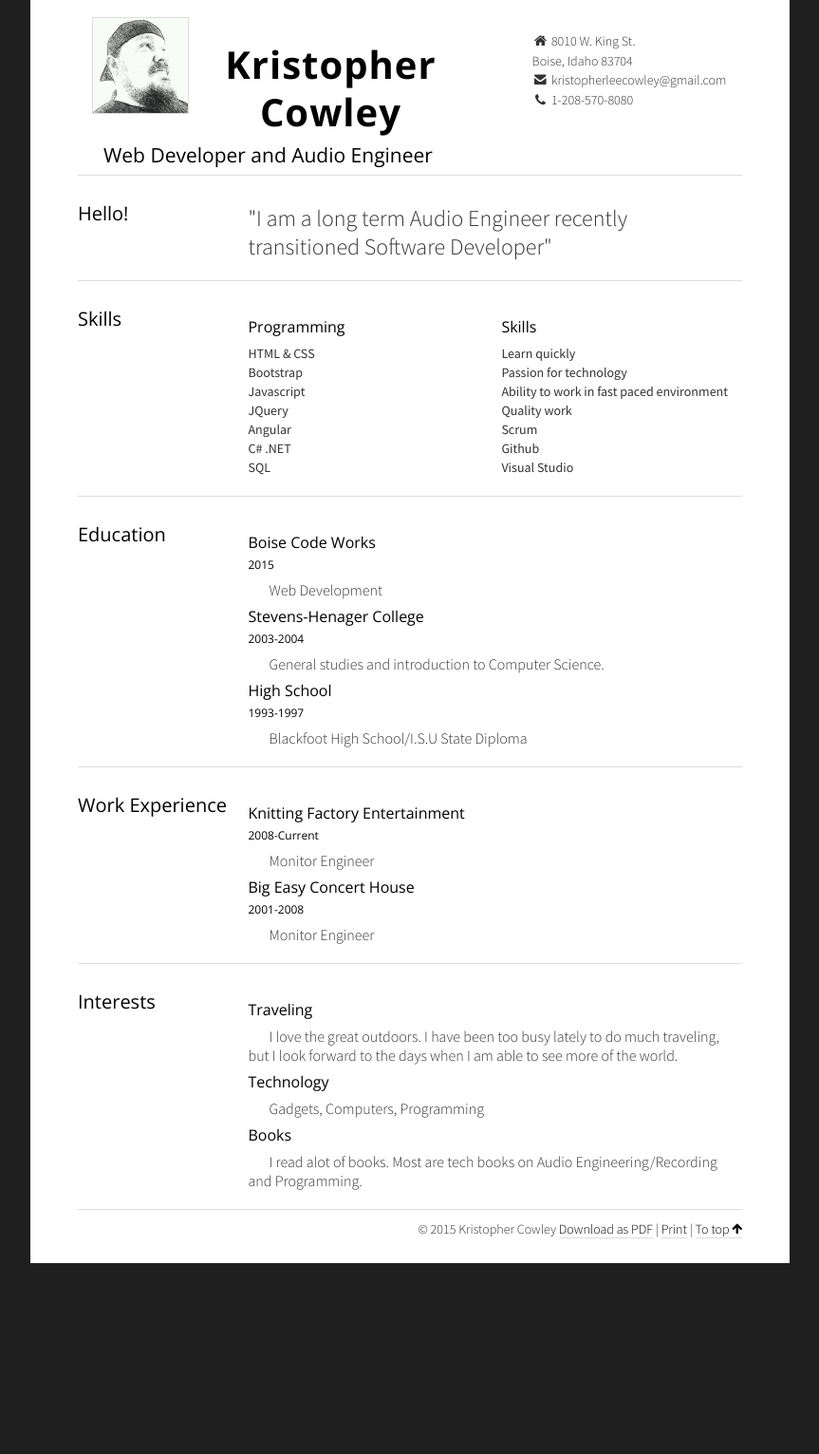
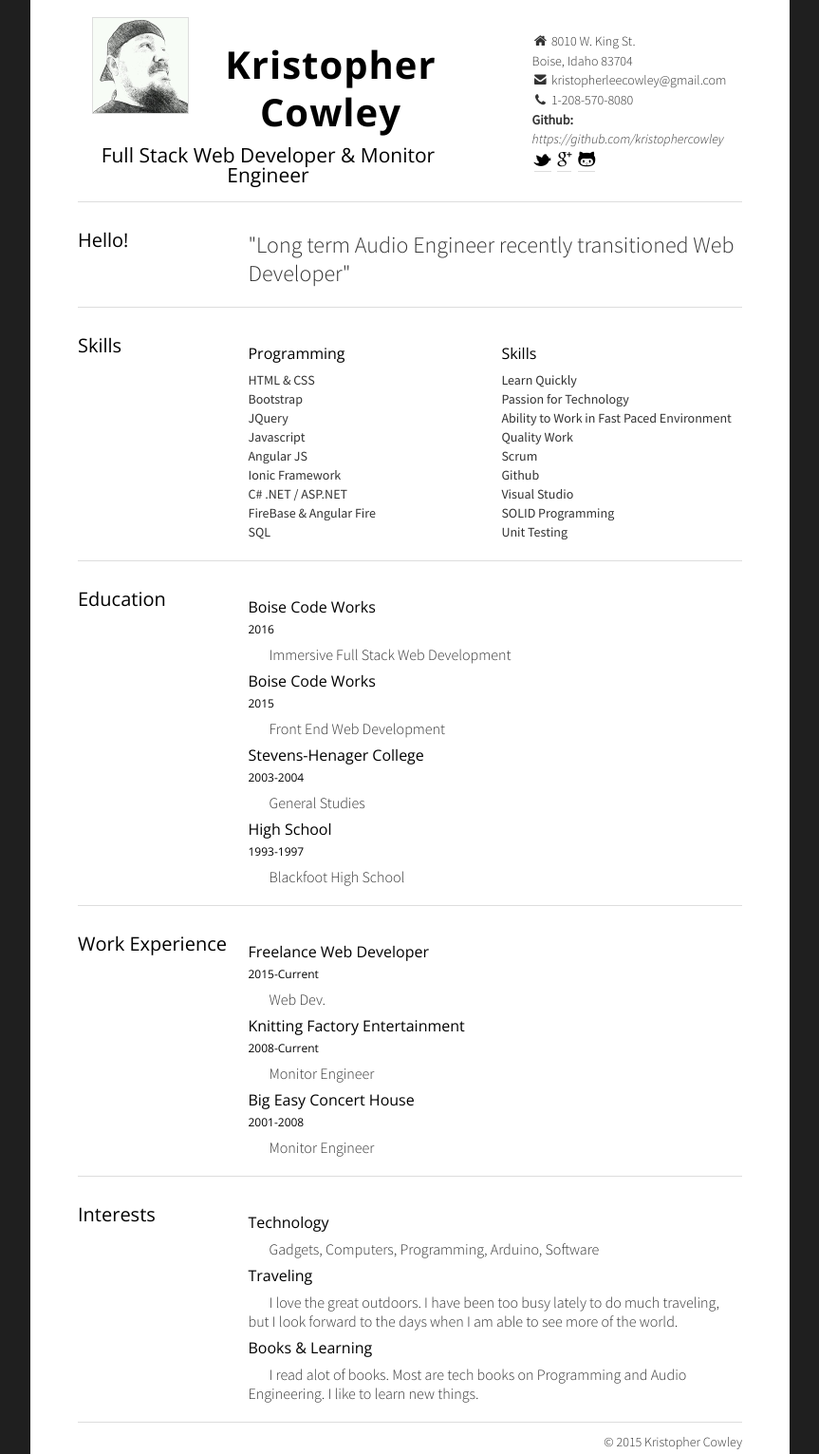
Before and after one commit to kristophercowley/Simple-Resume, a plain HTML site: page index.html in a window 1280 px wide. Shown: the part 42-1573 px from the top of the page at 95% size, without its empty margins (208-1071 px from the left). Before the commit the page ends 1392 px from the top, so only its background shows below. Drawn offline with nearby package versions, Linux system fonts and the light colour scheme.

Commit message:
Updated to 2016

```diff
--- a/index.html
+++ b/index.html
@@ -41,7 +41,7 @@
             <div class="title span7">
                 <img width="100" src="assets/img/pencilphoto.jpg" title="That`s me!" alt="My Profile" />
                 <h1>Kristopher Cowley</h1>
-				<h2>Web Developer and Audio Engineer</h2>
+                <h2>Full Stack Web Developer & Monitor Engineer</h2>
             </div>
             <div class="social offset1 span4">
                 <ul>
@@ -49,10 +49,11 @@
                     <li>Boise, Idaho 83704</li>
                     <li><i class="icon-envelope-alt"></i> kristopherleecowley@gmail.com</li>
                     <li><i class="icon-phone"></i> 1-208-570-8080</li>
-					<!--<li><a href="https://twitter.com/kristopherleec"><i class="icon-twitter" ></i></a>
-						<a href="https://www.facebook.com/KRistOpher.lee.coWLEY"><i class="icon-facebook" ></i></a>
+                    <li><b>Github: </b><i> https://github.com/kristophercowley</i></li>
+                    <a href="https://twitter.com/kristopherleec"><i class="icon-twitter" ></i></a>
+                    <!--<a href="https://www.facebook.com/KRistOpher.lee.coWLEY"><i class="icon-facebook" ></i></a>-->
                     <a href="https://plus.google.com/u/0/115718143756381940522/posts"><i class="icon-google-plus" ></i></a>
-						<a href="https://github.com/kristophercowley"><i class="icon-github" ></i></a></li>-->
+                    <a href="https://github.com/kristophercowley"><i class="icon-github" ></i></a></li>
                 </ul>
             </div>
         </header>
@@ -63,9 +64,8 @@
                 <h3>Hello!</h3>
             </header>
             <div class="span9 ">
-				<p class="welcome">"I am a long term Audio Engineer recently transitioned Software Developer"
+                <p class="welcome">"Long term Audio Engineer recently transitioned Web Developer"
                     <br>
-					<!--<p class="auth"> <i>K.C.</i> </p>-->
             </div>
         </article>
 
@@ -81,23 +81,26 @@
                             <h4>Programming</h4></li>
                         <li><strong>HTML & CSS</strong> </li>
                         <li><strong>Bootstrap</strong> </li>
+                        <li><strong>JQuery</strong> </li>
                         <li><strong>Javascript</strong> </li>
-						<li><strong>JQuery</strong> </li>
-						<li><strong>Angular</strong> </li>
-						<li><strong>C# .NET</strong> </li>
+                        <li><strong>Angular JS</strong> </li>
+                        <li><strong>Ionic Framework</strong> </li>
+                        <li><strong>C# .NET / ASP.NET</strong> </li>
+                        <li><strong>FireBase & Angular Fire</strong> </li>
                         <li><strong>SQL</strong> </li>
                     </ul>
                     <ul class="span6">
                         <li>
                             <h4>Skills</h4></li>
-						<li><strong>Learn quickly</strong> </li>
-						<li><strong>Passion for technology</strong> </li>
-						<li><strong>Ability to work in fast paced environment</strong> </li>
-						<li><strong>Quality work</strong> </li>
+                        <li><strong>Learn Quickly</strong> </li>
+                        <li><strong>Passion for Technology</strong> </li>
+                        <li><strong>Ability to Work in Fast Paced Environment</strong> </li>
+                        <li><strong>Quality Work</strong> </li>
                         <li><strong>Scrum</strong> </li>
                         <li><strong>Github</strong> </li>
                         <li><strong>Visual Studio</strong> </li>
-
+                        <li><strong>SOLID Programming </strong> </li>
+                        <li><strong>Unit Testing</strong> </li>
                     </ul>
                 </div>
             </div>
@@ -110,14 +113,17 @@
             </header>
             <div class="span9">
                 <h4>Boise Code Works</h4>
+                <h5>2016</h5>
+                <p>Immersive Full Stack Web Development</p>
+                <h4>Boise Code Works</h4>
                 <h5>2015</h5>
-				<p>Web Development</p>
+                <p>Front End Web Development</p>
                 <h4>Stevens-Henager College</h4>
                 <h5>2003-2004</h5>
-				<p> General studies and introduction to Computer Science.</p>
+                <p> General Studies</p>
                 <h4>High School</h4>
                 <h5>1993-1997</h5>
-				<p>Blackfoot High School/I.S.U State Diploma</p>
+                <p>Blackfoot High School</p>
             </div>
         </article>
 
@@ -127,6 +133,9 @@
                 <h3>Work Experience</h3>
             </header>
             <div class="span9">
+                <h4>Freelance Web Developer</h4>
+                <h5>2015-Current</h5>
+                <p>Web Dev.</p>
                 <h4>Knitting Factory Entertainment</h4>
                 <h5>2008-Current</h5>
                 <p>Monitor Engineer</p>
@@ -142,21 +151,20 @@
                 <h3>Interests</h3>
             </header>
             <div class="span9">
+                 <h4>Technology</h4>
+                <p>Gadgets, Computers, Programming, Arduino, Software</p>
                 <h4>Traveling</h4>
-				<p>I love the great outdoors. I have been too busy lately to do much traveling, but I look forward to the days when I am
-					able to see more of the world.</p>
-				<h4>Technology</h4>
-				<p>Gadgets, Computers, Programming</p>
-				<h4>Books</h4>
-				<p>I read alot of books. Most are tech books on Audio Engineering/Recording and Programming.</p>
+                <p>I love the great outdoors. I have been too busy lately to do much traveling, but I look forward to the days
+                    when I am able to see more of the world.</p>
+                <h4>Books & Learning</h4>
+                <p>I read alot of books. Most are tech books on Programming and Audio Engineering. I like to learn new things.</p>
             </div>
         </article>
 
         <!-- Footer -->
         <footer>
             &copy; 2015 Kristopher Cowley
-			<a href="#">Download as PDF</a> | <a href="#" onclick="javascript:window.print();">Print</a> | <a href="#top">To top <i class="icon-arrow-up"></i></a>
-
+            <!--<a href="#">Download as PDF</a> | <a href="#" onclick="javascript:window.print();">Print</a> | <a href="#top">To top <i class="icon-arrow-up"></i></a>-->
         </footer>
     </section>
 
```
Also changed, not shown: screenshot.png (deleted). Lines whose indentation alone changed are shown as unchanged.
